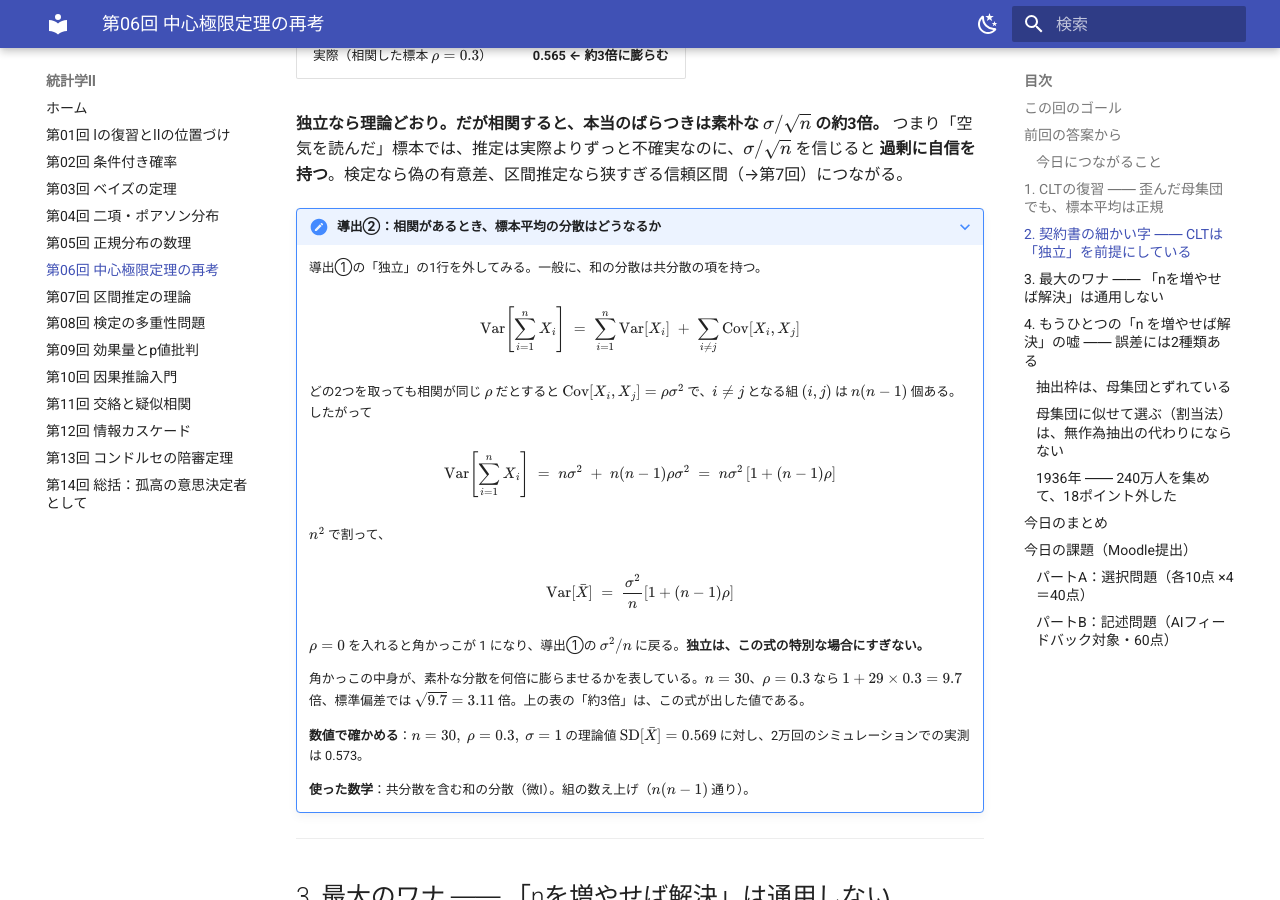
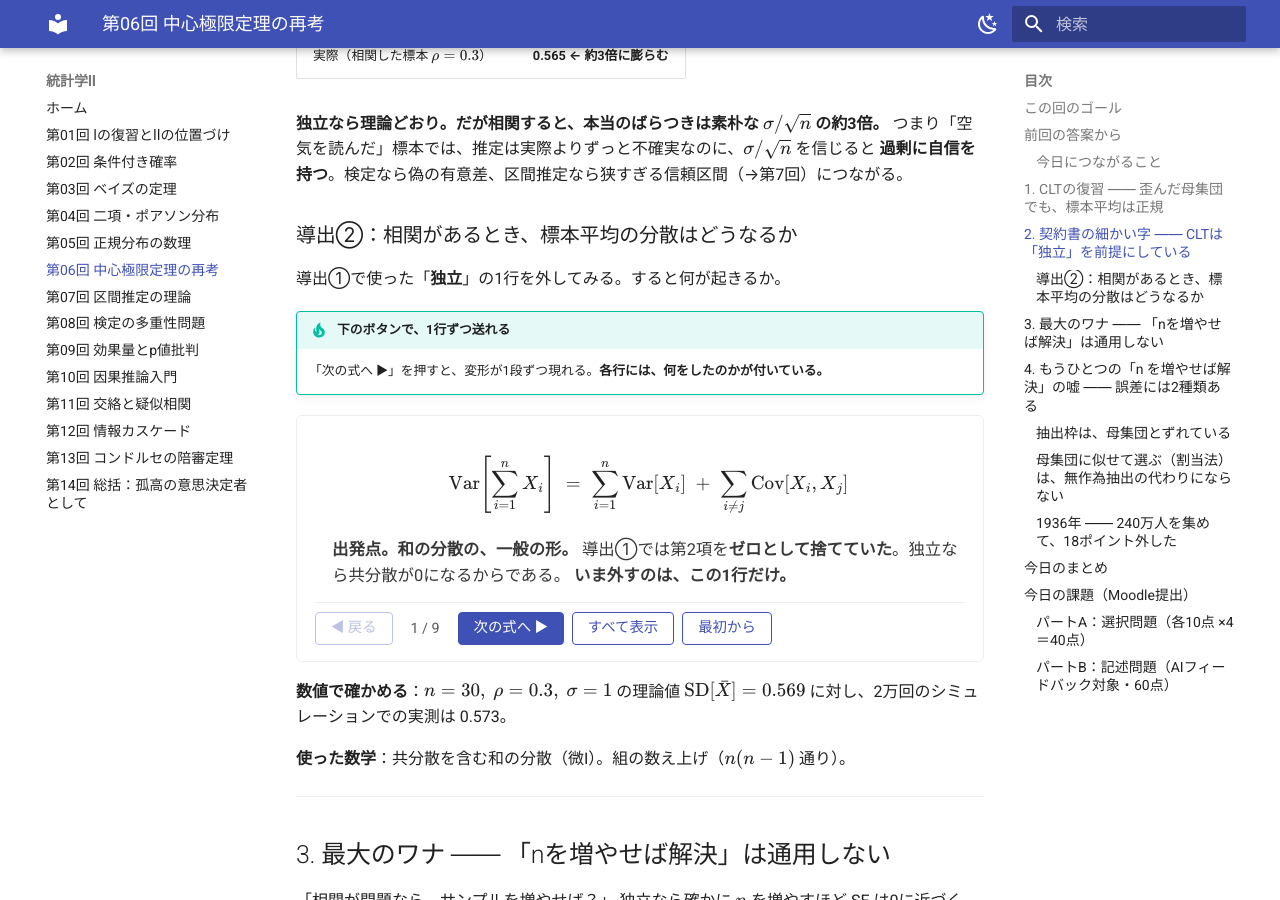
Before and after one commit to aonoa68/toukei-2, an MkDocs documentation site: the page built from docs/06_clt.md, in a window 1280 px wide and 900 px high, scrolled down 4416 px. Built offline with MkDocs 1.6.1 and Material for MkDocs 9.7.7, drawn with Linux system fonts in a browser that asks for light colours.

Commit message:
第6回 導出②に式変形ステッパーを適用
相関があるときの Var[X̄] を9ステップに分解。
- 導出①で捨てていた共分散の項を戻すところから始める
- 等相関の置き換え、組の数え上げ n(n−1)、くくり出し、n² で割る、平方根
- ρ=0 を入れると導出①に戻ることを1段取って示す
- 最後に n=30, ρ=0.3 を入れて 9.7倍／SDで3.11倍（本文の「約3倍」の出どころ）

第7回 導出③が参照しているのがこの式なので、相互に辿れるよう明記した。

Co-Authored-By: Claude Opus 5 <noreply@anthropic.com>
Claude-Session: https://claude.ai/code/session_01VNG6MY7caqH6ZBqg92AUZE

```diff
--- a/docs/06_clt.md
+++ b/docs/06_clt.md
@@ -169,27 +169,102 @@ $$\mathrm{SE} = \frac{\sigma}{\sqrt{n}}$$
 
 **独立なら理論どおり。だが相関すると、本当のばらつきは素朴な $\sigma/\sqrt{n}$ の約3倍。** つまり「空気を読んだ」標本では、推定は実際よりずっと不確実なのに、$\sigma/\sqrt{n}$ を信じると **過剰に自信を持つ**。検定なら偽の有意差、区間推定なら狭すぎる信頼区間（→第7回）につながる。
 
-???+ note "導出②：相関があるとき、標本平均の分散はどうなるか"
+### 導出②：相関があるとき、標本平均の分散はどうなるか
 
-    導出①の「独立」の1行を外してみる。一般に、和の分散は共分散の項を持つ。
+導出①で使った「**独立**」の1行を外してみる。すると何が起きるか。
 
-    $$\mathrm{Var}\!\left[\sum_{i=1}^{n} X_i\right] \;=\; \sum_{i=1}^{n}\mathrm{Var}[X_i] \;+\; \sum_{i \ne j}\mathrm{Cov}[X_i,X_j]$$
+!!! tip "下のボタンで、1行ずつ送れる"
+    「次の式へ ▶」を押すと、変形が1段ずつ現れる。**各行には、何をしたのかが付いている。**
 
-    どの2つを取っても相関が同じ $\rho$ だとすると $\mathrm{Cov}[X_i,X_j]=\rho\sigma^2$ で、$i \ne j$ となる組 $(i,j)$ は $n(n-1)$ 個ある。したがって
+<div class="deriv" markdown>
 
-    $$\mathrm{Var}\!\left[\sum_{i=1}^{n} X_i\right] \;=\; n\sigma^2 \;+\; n(n-1)\rho\sigma^2 \;=\; n\sigma^2\left[1+(n-1)\rho\right]$$
+<div markdown>
 
-    $n^2$ で割って、
+$$ \mathrm{Var}\!\left[\sum_{i=1}^{n} X_i\right] \;=\; \sum_{i=1}^{n}\mathrm{Var}[X_i] \;+\; \sum_{i \ne j}\mathrm{Cov}[X_i,X_j] $$
 
-    $$\mathrm{Var}[\bar{X}] \;=\; \frac{\sigma^2}{n}\left[1+(n-1)\rho\right]$$
+**出発点。和の分散の、一般の形。**
+導出①では第2項を**ゼロとして捨てていた**。独立なら共分散が0になるからである。
+**いま外すのは、この1行だけ。**
 
-    $\rho=0$ を入れると角かっこが 1 になり、導出①の $\sigma^2/n$ に戻る。**独立は、この式の特別な場合にすぎない。**
+</div>
 
-    角かっこの中身が、素朴な分散を何倍に膨らませるかを表している。$n=30$、$\rho=0.3$ なら $1+29\times0.3=9.7$ 倍、標準偏差では $\sqrt{9.7}=3.11$ 倍。上の表の「約3倍」は、この式が出した値である。
+<div markdown>
 
-    **数値で確かめる**：$n=30,\ \rho=0.3,\ \sigma=1$ の理論値 $\mathrm{SD}[\bar{X}]=0.569$ に対し、2万回のシミュレーションでの実測は 0.573。
+$$ \mathrm{Cov}[X_i,X_j] \;=\; \rho\,\sigma^2 \qquad (i \ne j) $$
 
-    **使った数学**：共分散を含む和の分散（微I）。組の数え上げ（$n(n-1)$ 通り）。
+**どの2人を取っても相関が同じ $\rho$ だと置いた（等相関）。**
+相関係数の定義 $\rho = \mathrm{Cov}[X_i,X_j]/(\sigma\cdot\sigma)$ を、共分散について解いただけ。
+
+</div>
+
+<div markdown>
+
+$$ \#\{(i,j) : i \ne j\} \;=\; n(n-1) $$
+
+**共分散の項が何個あるかを数えた。**
+$i$ の選び方が $n$ 通り、それぞれに $j$ が $n-1$ 通り。順序つきで数えるので $n(n-1)$ 個。
+
+</div>
+
+<div markdown>
+
+$$ \mathrm{Var}\!\left[\sum_{i=1}^{n} X_i\right] \;=\; n\sigma^2 \;+\; n(n-1)\,\rho\sigma^2 $$
+
+**代入した。**第1項は $\sigma^2$ が $n$ 個、第2項は $\rho\sigma^2$ が $n(n-1)$ 個。
+
+</div>
+
+<div markdown>
+
+$$ \mathrm{Var}\!\left[\sum_{i=1}^{n} X_i\right] \;=\; n\sigma^2\left[1+(n-1)\rho\right] $$
+
+**$n\sigma^2$ でくくった。**
+角かっこの中身が、**素朴な計算を何倍に膨らませるか**を表している。
+
+</div>
+
+<div markdown>
+
+$$ \mathrm{Var}[\bar{X}] \;=\; \frac{1}{n^2}\,\mathrm{Var}\!\left[\sum_{i=1}^{n} X_i\right] \;=\; \frac{\sigma^2}{n}\left[1+(n-1)\rho\right] $$
+
+**$n^2$ で割った。**標本平均は和の $1/n$ 倍で、分散では**二乗で効く**（$\mathrm{Var}[aX]=a^2\mathrm{Var}[X]$）。
+
+</div>
+
+<div markdown>
+
+$$ \mathrm{SD}[\bar{X}] \;=\; \frac{\sigma}{\sqrt{n}}\sqrt{1+(n-1)\rho} $$
+
+**平方根を取った。**見慣れた $\sigma/\sqrt{n}$ に、**膨らみの係数 $\sqrt{1+(n-1)\rho}$ が掛かった形**になっている。
+第7回の導出③（被覆率が42%に落ちる計算）が使っているのは、この式である。
+
+</div>
+
+<div markdown>
+
+$$ \rho=0 \;\Longrightarrow\; \mathrm{Var}[\bar{X}] \;=\; \frac{\sigma^2}{n}\left[1+0\right] \;=\; \frac{\sigma^2}{n} $$
+
+**$\rho=0$ を入れると、導出①に戻る。**
+角かっこが 1 になるだけである。
+> **独立は、この式の特別な場合にすぎない。**
+
+</div>
+
+<div markdown>
+
+$$ n=30,\ \rho=0.3 \;\Longrightarrow\; 1+29\times 0.3 \;=\; 9.7 \qquad \sqrt{9.7}=3.11 $$
+
+**数字を入れてみる。**分散で **9.7倍**、標準偏差では **3.11倍**。
+上の表の「**約3倍**」は、この式が出した値である。
+「空気を読む」程度の $\rho=0.3$ で、誤差の見積もりが3倍ずれる。
+
+</div>
+
+</div>
+
+**数値で確かめる**：$n=30,\ \rho=0.3,\ \sigma=1$ の理論値 $\mathrm{SD}[\bar{X}]=0.569$ に対し、2万回のシミュレーションでの実測は 0.573。
+
+**使った数学**：共分散を含む和の分散（微I）。組の数え上げ（$n(n-1)$ 通り）。
 
 ---
 
```
